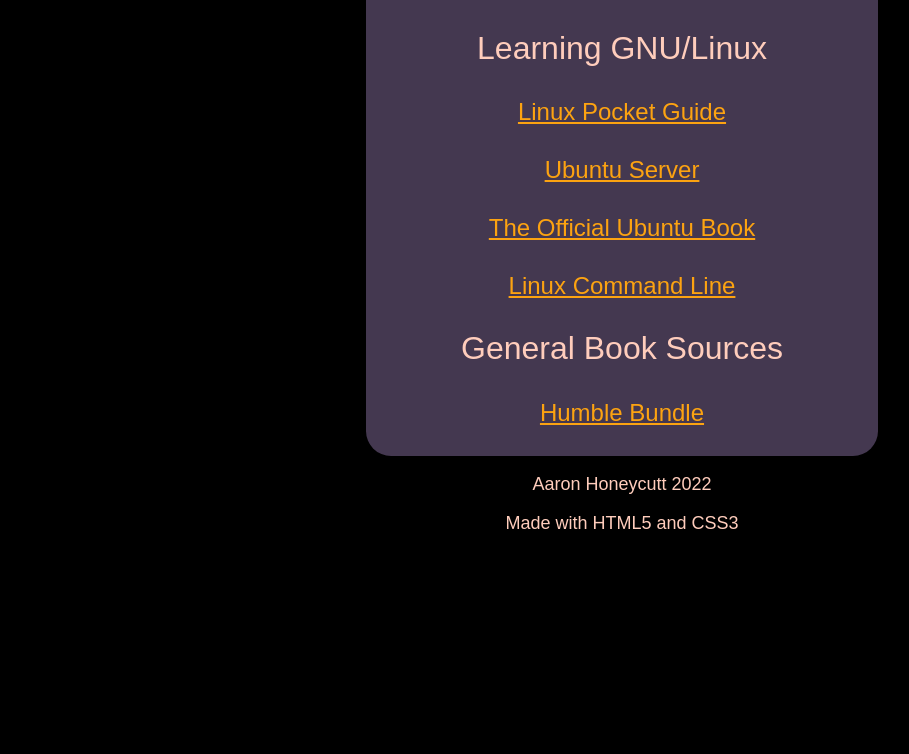
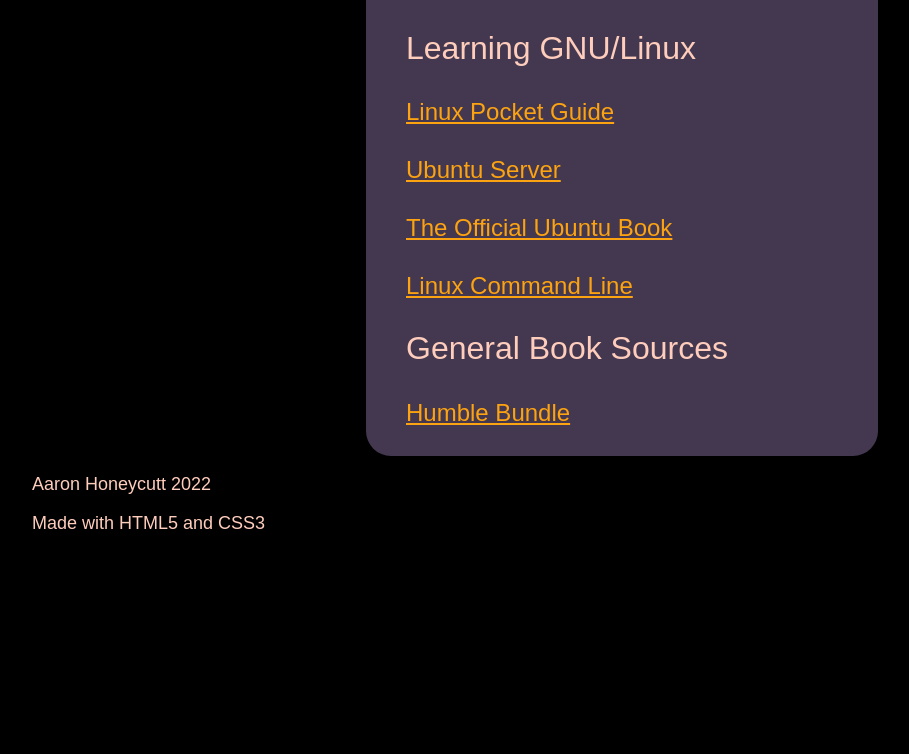
Before and after one commit to ahoneybun/website, a PHP site: page /books.html in a window 1280 px wide. Shown: the part 62-816 px from the top of the page, without its empty margins (26-935 px from the left). Run offline with PHP 8.4, Linux system fonts and the light colour scheme.

Commit message:
update style

```diff
--- a/style.css
+++ b/style.css
@@ -4,14 +4,27 @@
   background-color: #000;
 }
 
-h1, h2 {
+h1 {
   color: #FFCDBC;
   font-family: Fira sans, sans-serif;
-  text-align: center;
+  text-align: justify;
   margin-left: auto;
   margin-right: auto;
   margin-top: 0;
   padding-top: 10px;
+  padding-left: 40px;
+  font-weight: 200;
+}
+
+h2 {
+  color: #FFCDBC;
+  font-family: Fira sans, sans-serif;
+  text-align: left;
+  margin-left: auto;
+  margin-right: auto;
+  margin-top: 0;
+  padding-top: 10px;
+  padding-left: 40px;
   font-weight: 200;
 }
 
@@ -19,17 +32,17 @@
   color: #FFCDBC;
   font-family: Fira sans, sans-serif;
   font-size: 18px;
-  text-align: center;
+  text-align: left;
   margin-left: auto;
   margin-right: auto;
-  padding-left: 15px;
+  padding-left: 50px;
   padding-right: 15px;
 }
 
 ul {
   color: #FFCDBC;
   font-family: Fira sans, sans-serif;
-  padding-left: 50px;
+  padding-left: 60px;
   text-align: left;
 }
 
```
